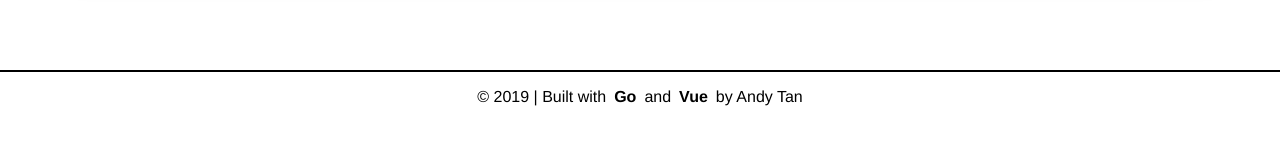
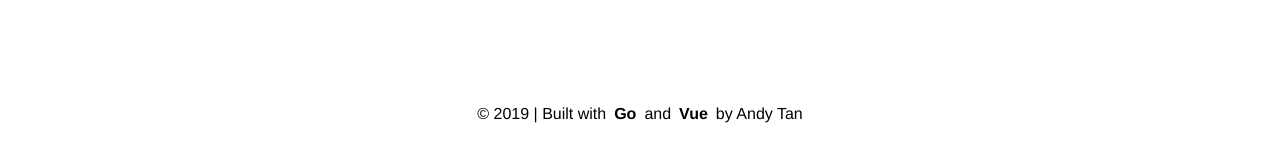
Before and after one commit to andytan0727/newster, a Vue app in the folder frontend/: page / in a window 1280 px wide. Shown: the part 620-782 px from the top of the page. Built offline with nearby package versions, Linux system fonts and the light colour scheme.

Commit message:
refactor(footer): remove border top and add margin

```diff
--- a/frontend/src/components/Footer.vue
+++ b/frontend/src/components/Footer.vue
@@ -19,8 +19,8 @@ export default {
   display: flex;
   align-items: center;
   justify-content: center;
-  border-top: 2px solid black;
   padding: 1rem 0;
+  margin-top: 1.2rem;
 
   @media screen and (max-width: 40em) {
     font-size: 0.8rem;
```
